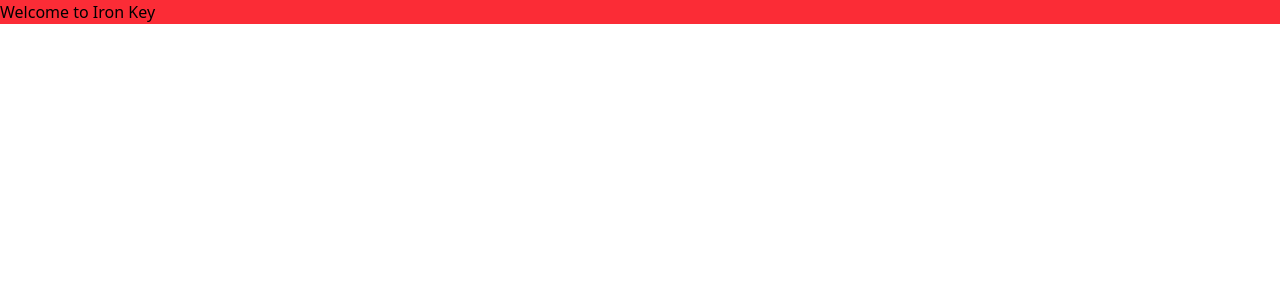
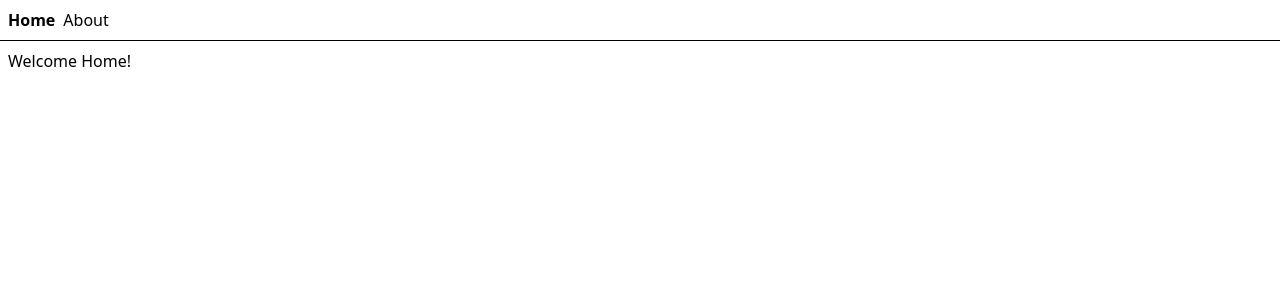
Before and after one commit to AABB2741/iron-key, a React (Vite) app in the folder apps/desktop/: page / in a window 1280 px wide. Shown: the top 300 px of the page. Built offline with nearby package versions, Linux system fonts and the light colour scheme.

Commit message:
chore: install and configure tanstack router

```diff
--- a/apps/desktop/package.json
+++ b/apps/desktop/package.json
@@ -11,6 +11,8 @@
   },
   "dependencies": {
     "@tailwindcss/vite": "^4.1.16",
+    "@tanstack/react-query": "^5.90.5",
+    "@tanstack/react-router": "^1.133.27",
     "@tauri-apps/api": "^2",
     "@tauri-apps/plugin-opener": "^2",
     "react": "^19.2.0",
@@ -18,7 +20,10 @@
     "tailwindcss": "^4.1.16"
   },
   "devDependencies": {
+    "@tanstack/react-router-devtools": "^1.133.27",
+    "@tanstack/router-plugin": "^1.133.27",
     "@tauri-apps/cli": "^2",
+    "@types/node": "^22.17",
     "@types/react": "^19.2.2",
     "@types/react-dom": "^19.2.2",
     "@vitejs/plugin-react": "^4.6.0",
--- a/apps/desktop/src/app.tsx
+++ /dev/null
@@ -1,5 +0,0 @@
-import "./index.css";
-
-export function App() {
-  return <h1 className="bg-red-500">Welcome to Iron Key</h1>;
-}
--- /dev/null
+++ b/apps/desktop/src/app/__root.tsx
@@ -0,0 +1,20 @@
+import { createRootRoute, Link, Outlet } from "@tanstack/react-router";
+import { TanStackRouterDevtools } from "@tanstack/react-router-devtools";
+
+const RootLayout = () => (
+  <>
+    <div className="p-2 flex gap-2">
+      <Link to="/" className="[&.active]:font-bold">
+        Home
+      </Link>{" "}
+      <Link to="/about" className="[&.active]:font-bold">
+        About
+      </Link>
+    </div>
+    <hr />
+    <Outlet />
+    <TanStackRouterDevtools />
+  </>
+);
+
+export const Route = createRootRoute({ component: RootLayout });
--- /dev/null
+++ b/apps/desktop/src/app/about.tsx
@@ -0,0 +1,9 @@
+import { createFileRoute } from "@tanstack/react-router";
+
+export const Route = createFileRoute("/about")({
+  component: About,
+});
+
+function About() {
+  return <div className="p-2">Hello from About!</div>;
+}
--- /dev/null
+++ b/apps/desktop/src/app/index.tsx
@@ -0,0 +1,13 @@
+import { createFileRoute } from "@tanstack/react-router";
+
+export const Route = createFileRoute("/")({
+  component: Index,
+});
+
+function Index() {
+  return (
+    <div className="p-2">
+      <h3>Welcome Home!</h3>
+    </div>
+  );
+}
--- a/apps/desktop/src/main.tsx
+++ b/apps/desktop/src/main.tsx
@@ -1,10 +1,29 @@
-import React from "react";
+import { RouterProvider, createRouter } from "@tanstack/react-router";
+import { StrictMode } from "react";
 import ReactDOM from "react-dom/client";
 
-import { App } from "./app";
+import "./index.css";
 
-ReactDOM.createRoot(document.getElementById("root") as HTMLElement).render(
-  <React.StrictMode>
-    <App />
-  </React.StrictMode>,
-);
+// Import the generated route tree
+import { routeTree } from "./routeTree.gen";
+
+// Create a new router instance
+const router = createRouter({ routeTree });
+
+// Register the router instance for type safety
+declare module "@tanstack/react-router" {
+  interface Register {
+    router: typeof router;
+  }
+}
+
+// Render the app
+const rootElement = document.getElementById("root")!;
+if (!rootElement.innerHTML) {
+  const root = ReactDOM.createRoot(rootElement);
+  root.render(
+    <StrictMode>
+      <RouterProvider router={router} />
+    </StrictMode>,
+  );
+}
--- /dev/null
+++ b/apps/desktop/src/routeTree.gen.ts
@@ -0,0 +1,77 @@
+/* eslint-disable */
+
+// @ts-nocheck
+
+// noinspection JSUnusedGlobalSymbols
+
+// This file was automatically generated by TanStack Router.
+// You should NOT make any changes in this file as it will be overwritten.
+// Additionally, you should also exclude this file from your linter and/or formatter to prevent it from being checked or modified.
+
+import { Route as rootRouteImport } from './app/__root'
+import { Route as AboutRouteImport } from './app/about'
+import { Route as IndexRouteImport } from './app/index'
+
+const AboutRoute = AboutRouteImport.update({
+  id: '/about',
+  path: '/about',
+  getParentRoute: () => rootRouteImport,
+} as any)
+const IndexRoute = IndexRouteImport.update({
+  id: '/',
+  path: '/',
+  getParentRoute: () => rootRouteImport,
+} as any)
+
+export interface FileRoutesByFullPath {
+  '/': typeof IndexRoute
+  '/about': typeof AboutRoute
+}
+export interface FileRoutesByTo {
+  '/': typeof IndexRoute
+  '/about': typeof AboutRoute
+}
+export interface FileRoutesById {
+  __root__: typeof rootRouteImport
+  '/': typeof IndexRoute
+  '/about': typeof AboutRoute
+}
+export interface FileRouteTypes {
+  fileRoutesByFullPath: FileRoutesByFullPath
+  fullPaths: '/' | '/about'
+  fileRoutesByTo: FileRoutesByTo
+  to: '/' | '/about'
+  id: '__root__' | '/' | '/about'
+  fileRoutesById: FileRoutesById
+}
+export interface RootRouteChildren {
+  IndexRoute: typeof IndexRoute
+  AboutRoute: typeof AboutRoute
+}
+
+declare module '@tanstack/react-router' {
+  interface FileRoutesByPath {
+    '/about': {
+      id: '/about'
+      path: '/about'
+      fullPath: '/about'
+      preLoaderRoute: typeof AboutRouteImport
+      parentRoute: typeof rootRouteImport
+    }
+    '/': {
+      id: '/'
+      path: '/'
+      fullPath: '/'
+      preLoaderRoute: typeof IndexRouteImport
+      parentRoute: typeof rootRouteImport
+    }
+  }
+}
+
+const rootRouteChildren: RootRouteChildren = {
+  IndexRoute: IndexRoute,
+  AboutRoute: AboutRoute,
+}
+export const routeTree = rootRouteImport
+  ._addFileChildren(rootRouteChildren)
+  ._addFileTypes<FileRouteTypes>()
--- a/apps/desktop/vite.config.ts
+++ b/apps/desktop/vite.config.ts
@@ -1,13 +1,22 @@
 import path from "node:path";
 
 import tailwindcss from "@tailwindcss/vite";
+import { tanstackRouter } from "@tanstack/router-plugin/vite";
 import react from "@vitejs/plugin-react";
 import { defineConfig } from "vite";
 
 const host = process.env.TAURI_DEV_HOST;
 
 export default defineConfig({
-  plugins: [tailwindcss(), react()],
+  plugins: [
+    tanstackRouter({
+      target: "react",
+      autoCodeSplitting: true,
+      routesDirectory: path.resolve(import.meta.dirname, "src/app"),
+    }),
+    tailwindcss(),
+    react(),
+  ],
 
   resolve: {
     alias: {
```
Also changed, not shown: 1 other file (tests, documents, lock files or other folders).
